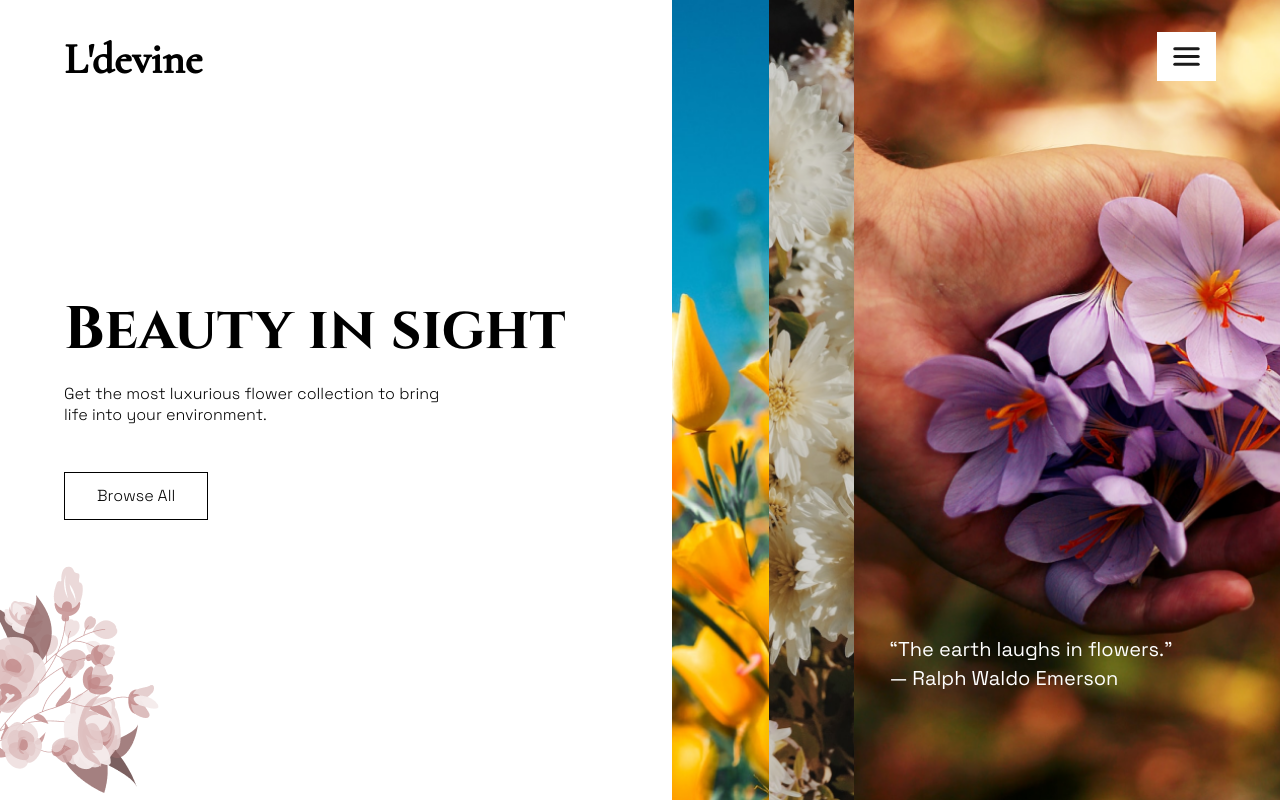
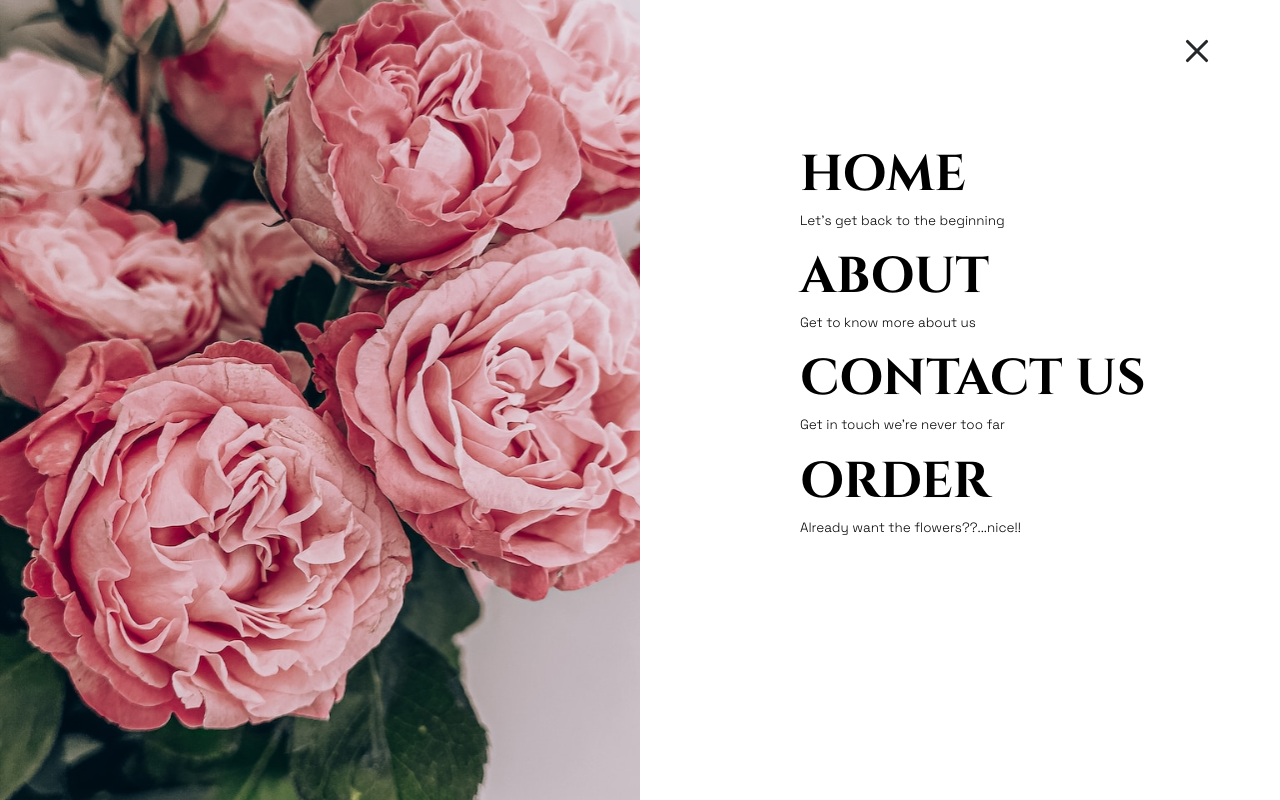
Before and after one commit to Moyowaaaa/l-devine, a Vue app: page / in a window 1280 px wide. Both pictures are taken after a click on the element 1195 px from the left and 58 px from the top of the page. Shown: the top 800 px of the page. Built offline with nearby package versions, Linux system fonts and the light colour scheme.

Commit message:
nav menu

```diff
--- a/src/components/Menu.vue
+++ b/src/components/Menu.vue
@@ -1,9 +1,37 @@
+<script setup lang="ts">
+import { ref, onMounted } from 'vue';
+import {gsap} from 'gsap'
+
+interface menuProps {
+    show:boolean,
+}
+interface menuEmits{
+    (e:'showMenu', value:boolean):void
+}
+
+defineEmits<menuEmits>()
+defineProps<menuProps>()
+
+
+
+
+
+onMounted(() => {
+    const menuTl = gsap.timeline()
+
+
+    menuTl.from('.close-btn', {scale:1.5, duration:0.7, delay:3.5, })
+})
+</script>
+
+
 <template>
-    <div class="menu" v-if="showMenu">
+    <div class="menu" v-if="show">
         <div class="menu__image"></div>
 
         <div class="menu__container">
-            <div class="close-btn">
+            <div class="close-btn" @click="$emit('showMenu')">
+
                 <img src="../assets/images/close.svg" />
             </div>
             <div class="link-container">
@@ -34,16 +62,13 @@
     </div>
 </template>
 
-<script setup lang="ts">
-import { ref } from 'vue';
-const showMenu = ref<boolean>(false)
-</script>
+
 
 <style lang="scss" scoped>
 .menu{
     height: 100vh;
     width:100%;
-    position:absolute;
+    position:fixed;
     background-color: white;
     z-index: 20;
 
@@ -68,10 +93,12 @@ const showMenu = ref<boolean>(false)
 .close-btn{
     position: absolute;
     right: 2rem;
-    padding:2rem
+    padding:2rem;
+    cursor:pointer
 }
 .link-container{
     padding-top: 8rem;
     padding-left: 10rem;
+    cursor:pointer
 }
 </style>
--- a/src/components/Navbar.vue
+++ b/src/components/Navbar.vue
@@ -5,9 +5,8 @@ import { ref, onMounted } from 'vue';
 const navRef = ref<HTMLDivElement | null>(null)
 const navTitleRef = ref<HTMLDivElement | null>(null)
 const navButtonRef = ref<HTMLDivElement | null>(null)
-import MenuVue from './Menu.vue';
 
-let navbarIsOpen = ref<boolean>(false)
+
 
 onMounted(() => {
     const navTl = gsap.timeline()
@@ -26,28 +25,12 @@ onMounted(() => {
     })
 })
 
-interface Props{
-    showMenu: boolean | any
-}
-let menuProps = defineProps<Props>()
-
-console.log(menuProps.showMenu)
-
-const toggleNavbar = () => {
-    navbarIsOpen.value = !navbarIsOpen.value;
-
-
-
-    console.log(navbarIsOpen.value)
-    // console.log(navbarIsOpen.value)
-};
-
 </script>
 
 <template>
     <div class="navbar" ref="navRef">
         <div class="nav-title" ref="navTitleRef">L'devine</div>
-        <div class="nav-button" ref="navButtonRef" @click="toggleNavbar"><img src="../assets/images/kebab.svg"></div>
+        <div class="nav-button" ref="navButtonRef" @click="$emit('openMenu')"><img src="../assets/images/kebab.svg"></div>
 
 
     </div>
--- a/src/components/TitleSection.vue
+++ b/src/components/TitleSection.vue
@@ -11,13 +11,7 @@ const titleImage3 = ref<HTMLDivElement | null>(null)
 const titleImageText = ref<HTMLDivElement | null>(null)
 
 
-interface Props{
-    showMenu: boolean | any
-}
 
-const titleProps = defineProps<Props>()
-
-console.log('showwwww',titleProps.showMenu)
 onMounted(() => {
     const tl =gsap.timeline()
     tl.from('.title-section', {
@@ -53,18 +47,24 @@ onMounted(() => {
         ease:"power3.inOut"
     }, "<0.1")
 })
+
+const emit = defineEmits(['showMenu'])
+
+function showMenu() {
+    emit('showMenu')
+}
 </script>
 
 <template>
     <div>
-        <navbar :showMenu="showMenu"/>
+        <navbar @openMenu="showMenu"/>
     <div class="title-section">
 
 
         <div class="title-section__body" ref="titleText">
             <h1 class="title-bold title" >Beauty in sight</h1>
             <p class="paragraph-extrasmall paragraph">Get the most luxurious flower collection to bring life into your environment.</p>
-            <button class="title-section__button paragraph-extrasmall">
+            <button class="title-section__button paragraph-extrasmall" >
                 Browse All</button>
         </div>
 
--- a/src/views/HomeView.vue
+++ b/src/views/HomeView.vue
@@ -1,9 +1,9 @@
 <template>
 
     <div class="home">
-        <Menu/>
+        <Menu :show="showMenu" @showMenu="openMenu" />
         <PreloaderVue />
-        <TitleSectionVue :showMenu="showMenu" />
+        <TitleSectionVue @showMenu="openMenu" />
     <AboutSection />
     <FeaturedSection />
       <ShowcaseSection/>
@@ -26,6 +26,12 @@ import { ref } from 'vue';
 
 let showMenu = ref<boolean | any>(false)
 
+const openMenu = () => {
+    showMenu.value = !showMenu.value
+}
+
+
+
 
 </script>
 
```
